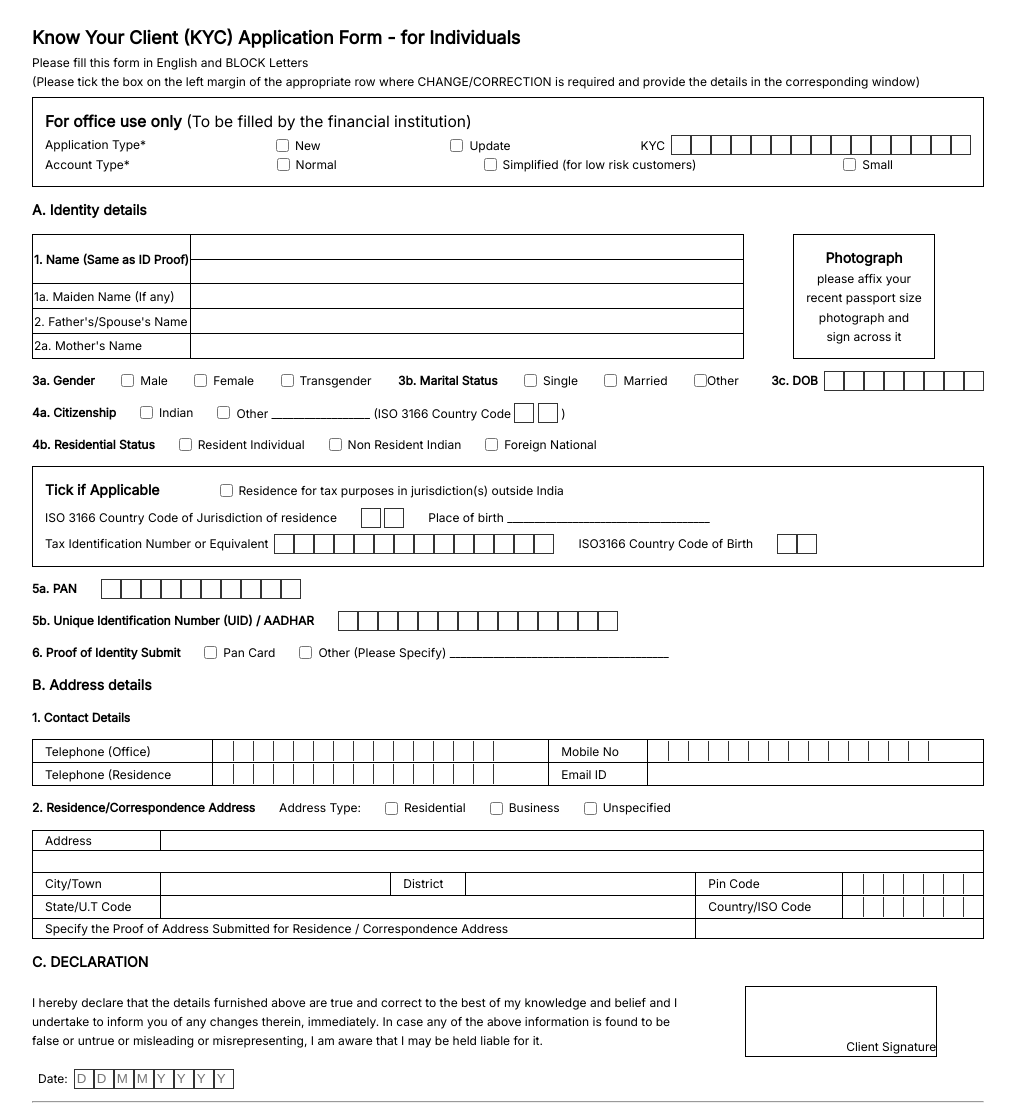
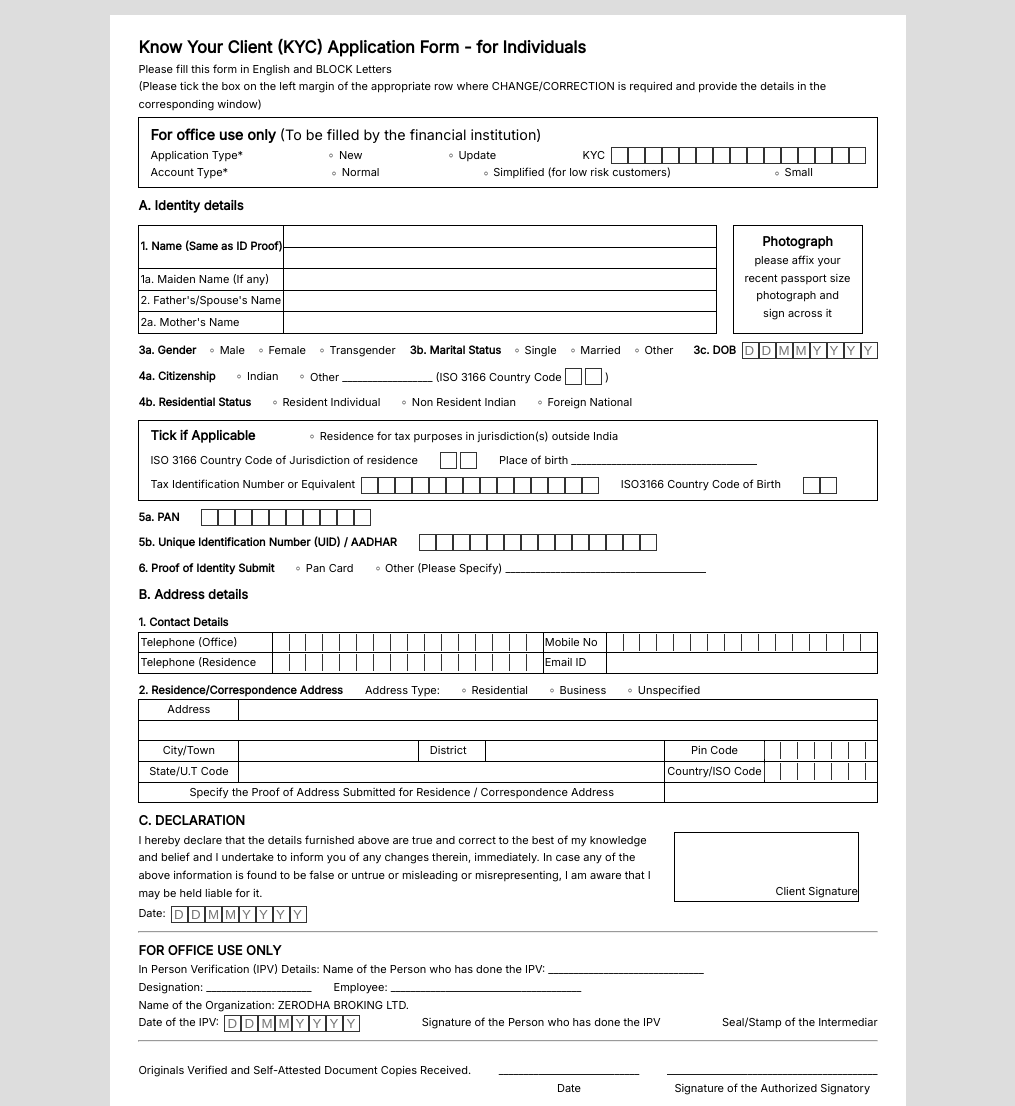
Before and after one commit to itstaranarora/kyc-form-html, a plain HTML site: page index.html in a window 1280 px wide. Shown: the top 1106 px of the page, without its empty margins (132-1147 px from the left). Drawn offline with Linux system fonts and the light colour scheme.

Commit message:
Updated size for print

```diff
--- a/index.html
+++ b/index.html
@@ -7,6 +7,7 @@
     <link rel="stylesheet" href="style.css" />
   </head>
   <body>
+    <div class="print-format-gutter">
     <div class="container flex flex-col">
       <div>
         <h2>Know Your Client (KYC) Application Form - for Individuals</h2>
@@ -53,7 +54,7 @@
             </div>
           </div>
         </div>
-        <div class="flex space-between" style="padding-right: 6.5rem">
+        <div class="flex space-between" style="padding-right: 4.8rem">
           <span>Account Type*</span>
           <div class="flex align-center">
             <input type="checkbox" />
@@ -70,7 +71,7 @@
         </div>
       </div>
       <h3>A. Identity details</h3>
-      <div class="flex space-between">
+      <div class="flex">
         <table class="table border-solid border-col">
           <tr class="border-solid">
             <th class="border-solid" rowspan="2">1. Name (Same as ID Proof)</th>
@@ -122,19 +123,19 @@
           </div>
           <div class="flex align-center">
             <input type="checkbox" />
-            <label> Other</label>
+            <label class="ml-1"> Other</label>
           </div>
           <div class="flex ml-1 block align-center">
             <label class="bold"> 3c. DOB</label>
             <div class="flex block align-center ml-1">
-              <input type="text" />
-              <input type="text" />
-              <input type="text" />
-              <input type="text" />
-              <input type="text" />
-              <input type="text" />
-              <input type="text" />
-              <input type="text" />
+              <input type="text" placeholder="D"/>
+              <input type="text" placeholder="D"/>
+              <input type="text" placeholder="M"/>
+              <input type="text" placeholder="M"/>
+              <input type="text" placeholder="Y"/>
+              <input type="text" placeholder="Y"/>
+              <input type="text" placeholder="Y"/>
+              <input type="text" placeholder="Y"/>
             </div>
           </div>
       </div>
@@ -256,11 +257,12 @@
         </div>
       </div>
       <h3>B. Address details</h3>
+      <div>
       <span class="bold">1. Contact Details</span>
-      <table class="table border-solid border-col">
-        <tr class="border-solid">
-          <td class="border-solid px-1">Telephone (Office)</td>
-          <td class="flex td-block align-center">
+      <table class="table border-solid border-col" style="width: 100%;">
+        <tr>
+          <td class="border-solid">Telephone (Office)</td>
+          <td class="flex td-block align-center"">
             <input type="text" />
             <input type="text" />
             <input type="text" />
@@ -276,7 +278,7 @@
             <input type="text" />
             <input type="text" />
           </td>
-          <td class="border-solid px-1">Mobile No</td>
+          <td class="border-solid">Mobile No</td>
           <td class="flex td-block align-center">
             <input type="text" />
             <input type="text" />
@@ -295,7 +297,7 @@
           </td>
         </tr>
         <tr class="border-solid">
-          <td class="border-solid px-1">Telephone (Residence</td>
+          <td class="border-solid">Telephone (Residence</td>
           <td class="flex td-block align-center">
             <input type="text" />
             <input type="text" />
@@ -312,10 +314,12 @@
             <input type="text" />
             <input type="text" />
           </td>
-          <td class="border-solid px-1">Email ID</td>
+          <td class="border-solid">Email ID</td>
           <td></td>
         </tr>
       </table>
+      </div>
+      <div>
       <div class="flex flex-ml-2 " style="margin-right: 10rem;">
         <span class="bold">2. Residence/Correspondence Address</span>
         <span>Address Type: </span>
@@ -332,21 +336,21 @@
           <label class="ml-1"> Unspecified  </label>
         </div>
       </div>
-      <table class="table border-solid border-col">
+      <table class="table border-solid border-col" style="width: 100%;">
         <tr class="border-solid">
-          <td class="border-solid px-1">Address</td>
-          <td class="px-10"></td>
+          <td class="border-solid text-center">Address</td>
+          <td></td>
         </tr>
         <tr>
           <td><br></td>
         </tr>
         <tr class="border-solid">
-          <td class="border-solid px-1">City/Town</td>
+          <td class="border-solid text-center">City/Town</td>
           <td class="px-10"></td>
           <td class="border-solid px-1">District</td>
           <td class="px-10"></td>
-          <td class="border-solid px-1">Pin Code</td>
-          <td class="flex td-block align-center">
+          <td class="border-solid text-center">Pin Code</td>
+          <td class="flex td-block align-center" style="width: 100px;">
             <input type="text" />
             <input type="text" />
             <input type="text" />
@@ -356,10 +360,10 @@
           </td>
         </tr>
         <tr>
-          <td class="border-solid px-1">State/U.T Code</td>
+          <td class="border-solid text-center" style="width: 100px;">State/U.T Code</td>
           <td colspan="3"></td>
-          <td class="border-solid px-1">Country/ISO Code</td>
-          <td class="flex td-block align-center">
+          <td class="border-solid text-center" style="width: 100px;">Country/ISO Code</td>
+          <td class="flex td-block align-center" style="width: 100px;">
             <input type="text" />
             <input type="text" />
             <input type="text" />
@@ -369,10 +373,12 @@
           </td>
         </tr>
         <tr class="border-solid">
-          <td colspan="4" class="px-1 border-solid">Specify the Proof of Address Submitted for Residence / Correspondence Address</td>
-          <td></td>
+          <td colspan="4" class="text-center border-solid">Specify the Proof of Address Submitted for Residence / Correspondence Address</td>
+          <td colspan="2"></td>
         </tr>
       </table>
+    </div>
+    <div>
       <h3>C. DECLARATION</h3>
       <div class="flex align-center">
         <div style="width: 70%;">
@@ -382,8 +388,8 @@
           <span style="margin-left: 100px;">Client Signature</span>
         </div>
       </div>
-      <div class="flex align-center">
-        <label class="ml-1"> Date: </label>
+      <div class="flex" style="margin-top: 3px;">
+        <label> Date: </label>
         <div class="flex block align-center ml-1">
           <input type="text" placeholder="D"/>
           <input type="text" placeholder="D"/>
@@ -395,7 +401,9 @@
           <input type="text" placeholder="Y"/>
         </div>
       </div>
+    </div>
       <hr>
+      <div>
         <h3>FOR OFFICE USE ONLY</h3>
         <span>In Person Verification (IPV) Details:</span>
         <span>Name of the Person who has done the IPV: _______________________________</span>
@@ -404,7 +412,7 @@
           <span>Employee: ______________________________________</span>
         </div>
         <span>Name of the Organization: ZERODHA BROKING LTD.</span>
-        <div class="flex space-between align-center">
+        <div class="flex justify-space">
           <div class="flex align-center">
             <label> Date of the IPV: </label>
             <div class="flex block align-center ml-1">
@@ -421,8 +429,9 @@
           <span>Signature of the Person who has done the IPV</span>
           <span>Seal/Stamp of the Intermediar</span>
         </div>
+      </div>
         <hr>
-        <div class="flex space-between">
+        <div class="flex justify-space" style="margin-top: 1.5rem;">
           <span>Originals Verified and Self-Attested Document Copies Received.</span>
           <div class="flex flex-col text-center">
             <span>____________________________</span>
@@ -434,5 +443,6 @@
           </div>
         </div>
     </div>
+  </div>
   </body>
 </html>
--- a/style.css
+++ b/style.css
@@ -1,7 +1,7 @@
 @import url("https://fonts.googleapis.com/css2?family=Inter&display=swap");
 
 :root {
-  font-size: 12px;
+  font-size: 11px;
   line-height: 1.6;
 }
 
@@ -14,14 +14,22 @@ body {
   font-family: "Inter", sans-serif;
 }
 
+.print-format-gutter {
+  background-color: #ddd;
+  padding: 15px 0;
+}
+
 .container {
-  margin: 0 auto;
-  max-width: 1000px;
-  padding: 2rem;
+  background-color: white;
+  max-width: 8.3in;
+  max-height: 11.69in;
+  padding: 0.2in 0.3in;
+  margin: auto;
+  overflow: hidden;
 }
 
 .container > * + * {
-  margin: 0.5rem 0;
+  margin: 4px 0;
 }
 
 /* Flex Box Styles */
@@ -40,6 +48,7 @@ body {
 
 .align-center {
   align-items: center;
+  justify-content: center;
 }
 
 .flex-ml-2 > * + * {
@@ -53,7 +62,7 @@ body {
 /* margin and padding */
 
 .p-1 {
-  padding: 1rem;
+  padding: 0.5rem 1rem;
 }
 
 .p-2 {
@@ -65,7 +74,7 @@ body {
 }
 
 .px-10 {
-  padding: 0 100px;
+  padding: 0 80px;
 }
 
 .mx-auto {
@@ -90,7 +99,11 @@ body {
 
 td > input {
   border: none;
-  width: 550px;
+  width: 430px;
+}
+
+input {
+  width: 4px;
 }
 
 /* Text style */
@@ -118,13 +131,21 @@ td > input {
 }
 
 .block > input {
-  height: 20px;
-  width: 20px;
-  border: 1px solid #333333;
+  height: 17px;
+  width: 17px;
+  border: 0.5px solid #333333;
 }
 
 .td-block > input {
-  height: 20px;
-  width: 20px;
+  height: 100%;
+  width: 17px;
   border-right: 1px solid #333333;
 }
+
+.justify-space {
+  justify-content: space-between;
+}
+
+.td-block > input:first-child {
+  border-left: 1px solid #333333;
+}
```
